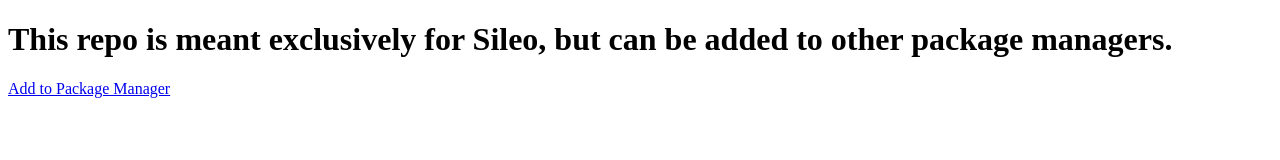
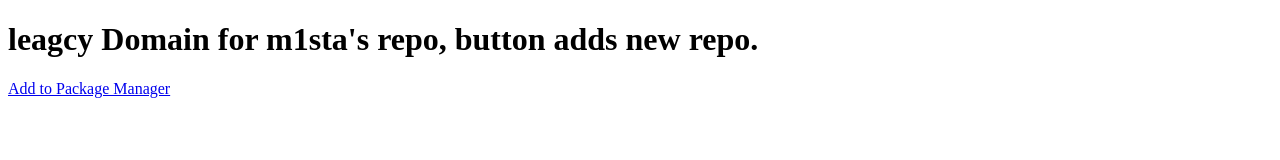
Before and after one commit to nqcshady/domain, a plain HTML site: page m1sta/index.html in a window 1280 px wide. Drawn offline with Linux system fonts and the light colour scheme.

Commit message:
Update index.html

```diff
--- a/m1sta/index.html
+++ b/m1sta/index.html
@@ -1 +1 @@
-<!DOCTYPE html> <html> <body> <h1>This repo is meant exclusively for Sileo, but can be added to other package managers.</h1> <a class="btn btn-sm btn-default" href="cydia://url/https://cydia.saurik.com/api/share#?source=https://heywhatsupguysits.icu/m1sta">Add to Package Manager</a></body> </html>
+<!DOCTYPE html> <html> <body> <h1>leagcy Domain for m1sta's repo, button adds new repo.</h1> <a class="btn btn-sm btn-default" href="cydia://url/https://cydia.saurik.com/api/share#?source=https://m1sta.heywhatsupguysits.icu/">Add to Package Manager</a></body> </html>
```
